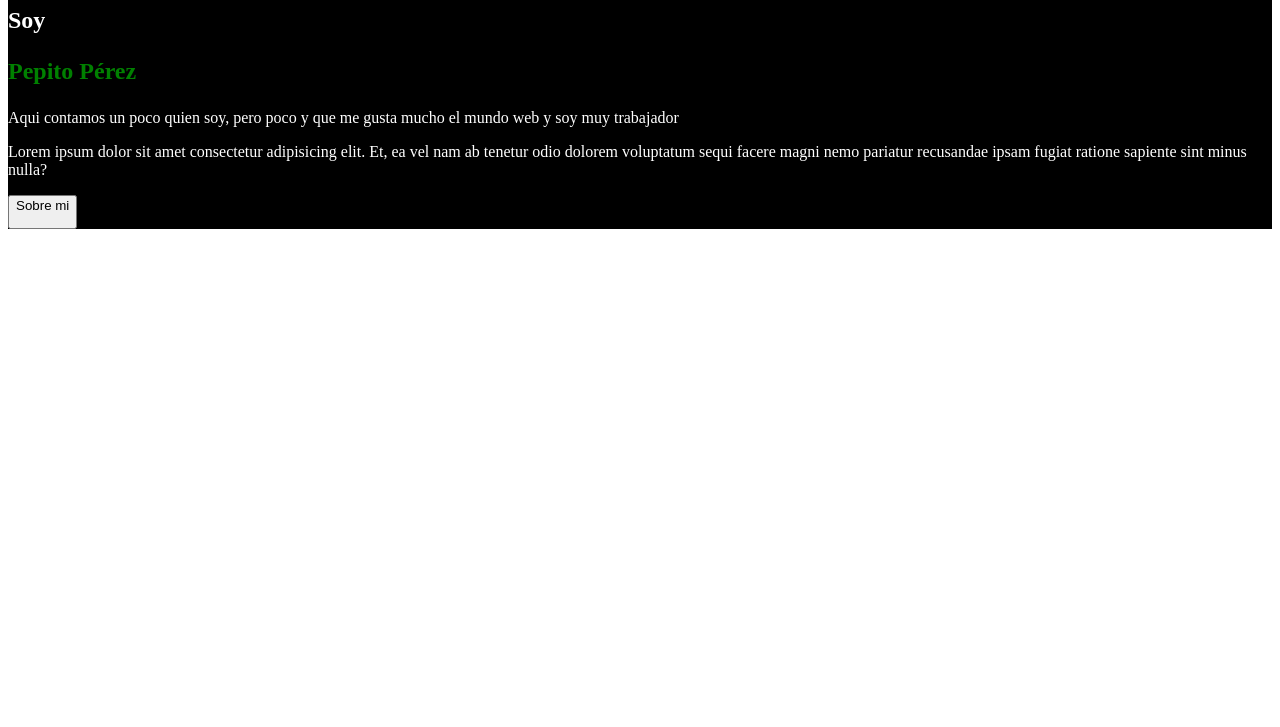
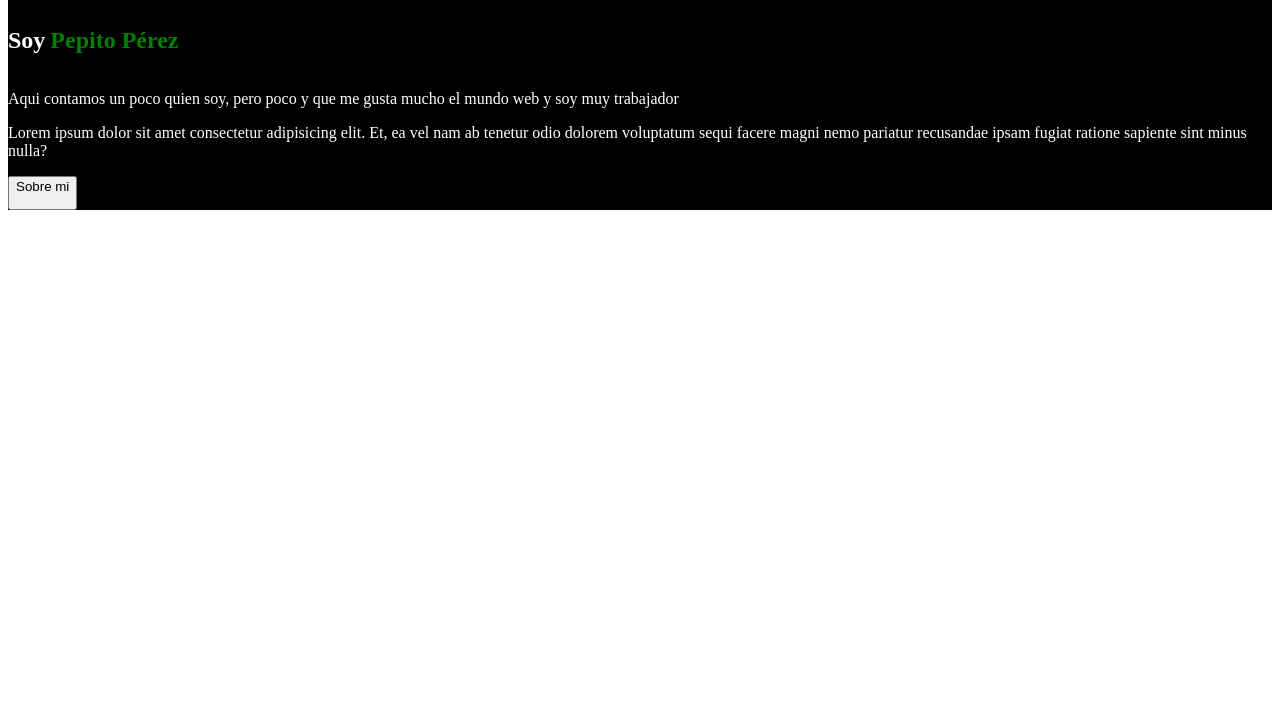
Before and after one commit to JaViErJiMeNeZ02/Portfolio, a plain HTML site: page index.html in a window 1280 px wide. Shown: the part 73-800 px from the top of the page. Drawn offline with Linux system fonts and the light colour scheme.

Commit message:
Segundo commit

```diff
--- a/css/style.css
+++ b/css/style.css
@@ -4,6 +4,12 @@
 
 }
 
-.index__h2--p{
+.index__h2--green{
     color: green;
+    margin-left: 5px;
 }
+
+.index__div{
+    display: flex;
+    align-items: center;
+}
--- a/index.html
+++ b/index.html
@@ -11,7 +11,8 @@
 
         <h1 class="index__h1">Hola!!!</h1>
         <div class="index__div">
-            <h2 class="index__h2">Soy <p class="index__h2--p">Pepito Pérez</p></h2>
+            <h2 class="index__h2">Soy</h2>
+            <h2 class="index__h2--green">Pepito Pérez</h2>
         </div>
 
         <p class="index__p">Aqui contamos un poco quien soy, pero poco y que me gusta
```
